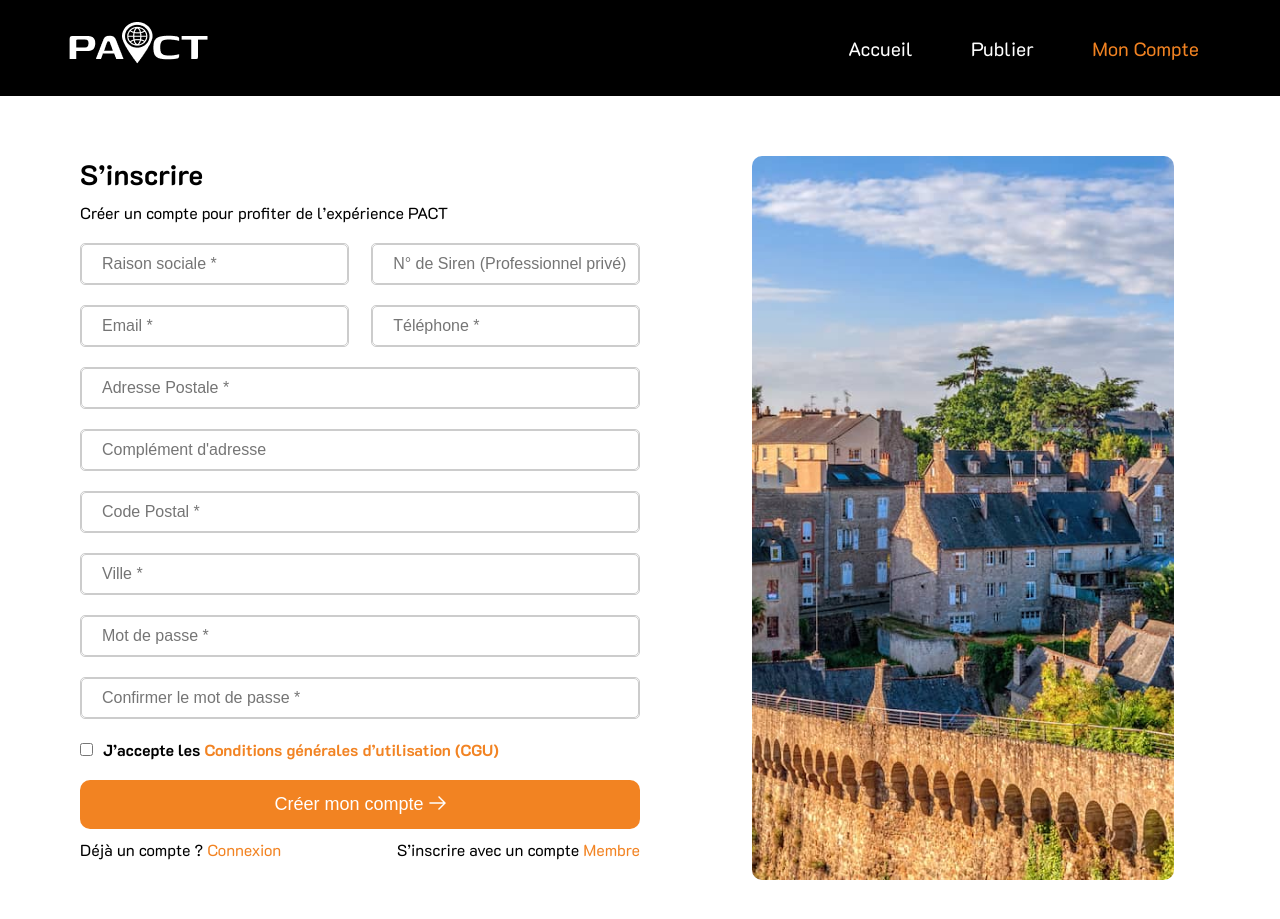
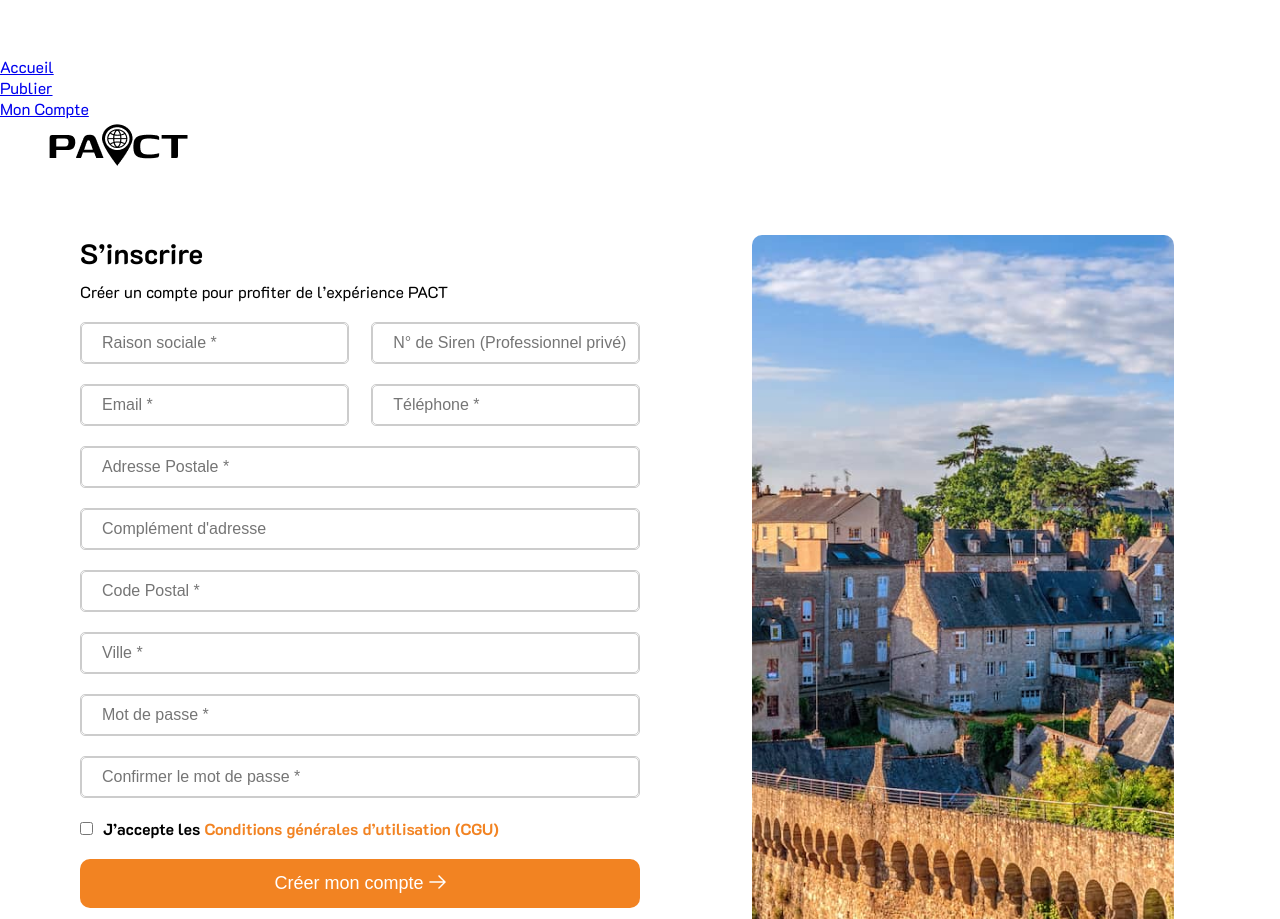
Before and after one commit to LucasOtw/SAE3_ScoobyTeam, a PHP site: page /creation_pro.php in a window 1280 px wide. Shown: the top 919 px of the page. Before the commit the page ends 880 px from the top, so only its background shows below. Run offline with PHP 8.4, Linux system fonts and the light colour scheme; some libraries are stand-ins or nearby versions.

Commit message:
Update creation_pro.css

```diff
--- a/html/creation_pro.css
+++ b/html/creation_pro.css
@@ -140,92 +140,6 @@
     }
 }
 
-
-/* HEADER PRO */
-
-div.header-pro header.header-pc {
-    display: flex;
-    justify-content: space-between;
-    align-items: center;
-    background-color: #000;
-    padding: 20px;
-    color: white;
-}
-
-div.header-pro header.header-tel {
-    display: none;
-}
-
-div.header-pro .creation_compte_pro_bienvenue {
-    display: none;
-    text-align: center;
-}
-
-div.header-pro .logo-tel {
-    display: flex;
-    margin-top: 40px;
-    justify-content: center;
-}
-
-div.header-pro .logo img {
-    height: 60px;
-    max-width: 100%;
-    /* Pour s'assurer que l'image ne dépasse pas */
-}
-
-div.header-pro nav ul {
-    list-style: none;
-    display: flex;
-    gap: 3vw;
-    /* Espace adaptable selon la largeur de l'écran */
-    margin-right: 4vw;
-    flex-wrap: wrap;
-    /* Permet de passer sur plusieurs lignes si nécessaire */
-}
-
-div.header-pro nav ul li a {
-    position: relative;
-    text-decoration: none;
-    color: white;
-    font-size: 1.2rem;
-    /* Utilise des unités relatives */
-    padding: 5px 10px;
-    transition: color 0.3s, border-bottom 0.3s;
-}
-
-div.header-pro nav ul li a.active {
-    color: var(--orange);
-}
-
-div.header-pro nav ul li a:hover {
-    color: var(--orange);
-}
-
-div.header-pro .header_pro nav ul li a.active {
-    color: var(--orange);
-}
-
-div.header-pro .header_pro nav ul li a:hover {
-    color: var(--orange);
-}
-
-div.header-pro nav ul li a::before {
-    content: "";
-    position: absolute;
-    width: 0;
-    height: 2.5px;
-    bottom: -2px;
-    background-color: var(--orange);
-    transition: width 0.3s ease;
-}
-
-div.header-pro .header_pro nav ul li a::before {
-    background-color: var(--orange);
-}
-
-div.header-pro nav ul li a:hover::before {
-    width: 90%;
-}
 
 @media (max-width: 431px) {
     div.header-pro header.header-pc {
```
